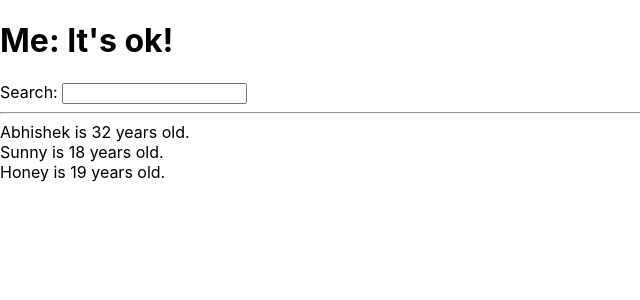
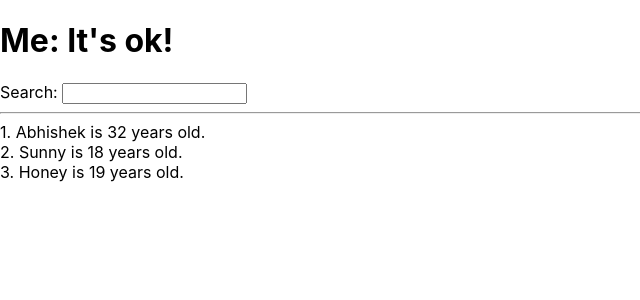
Before and after one commit to abhishak3/REACTion, a React (Create React App) app in the folder 02.React_Hello_world/hacker-stories/: page / in a window 1280 px wide. Shown: the top 300 px of the page, without its empty margins (0-640 px from the left). Built offline with nearby package versions, Linux system fonts and the light colour scheme.

Commit message:
created react component

```diff
--- a/02.React_Hello_world/hacker-stories/src/App.js
+++ b/02.React_Hello_world/hacker-stories/src/App.js
@@ -30,18 +30,19 @@ function App() {
 
             <hr />
 
-            {details.map((item, index) => {
-                return (
-                    <div key={index}>{item.name} is {item.age} years old.</div>
-                    // avoid using `index` because if list reorders, every key will
-                    // change and React's reconciler have to redraw the array which
-                    // can cause significant performance loss.
-                    // use key associated with object. It will be more stable.
-                )
-            })}
-
+            <List />
         </div>
     );
 }
 
+function List() {
+    return details.map(item => {
+        return (
+            <div key={item.id}>
+                {item.id}. {item.name} is {item.age} years old.
+            </div>
+        )
+    })
+}
+
 export default App;
```
